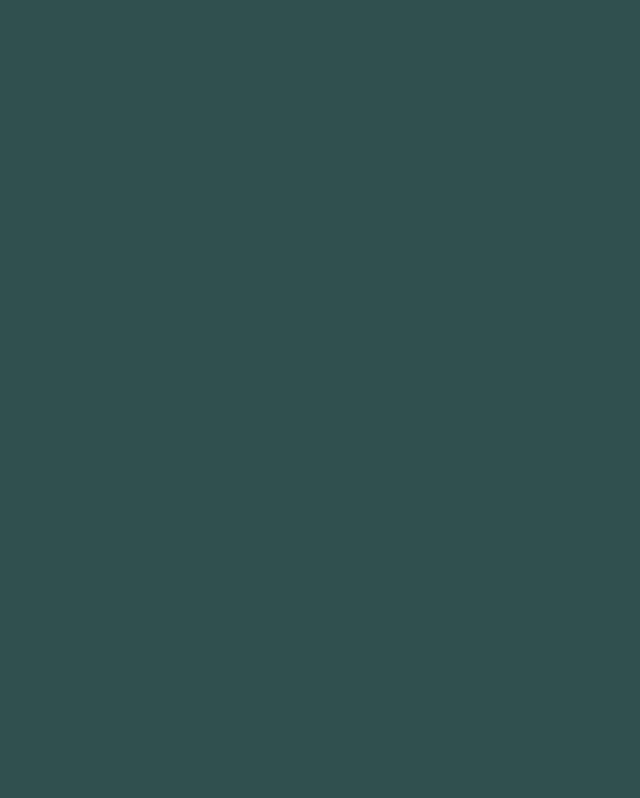
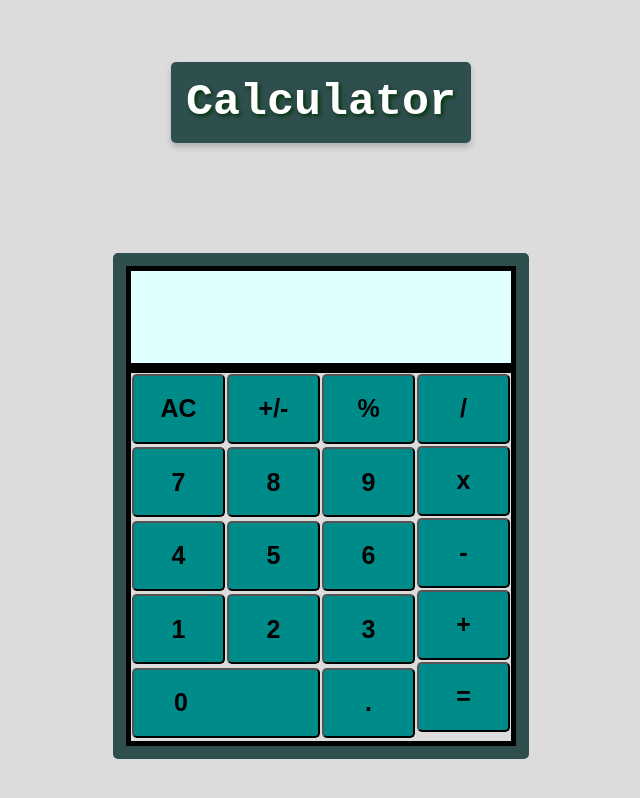
Before and after one commit to saron03/Calculator, a plain HTML site: page index.html in a window 1280 px wide. Shown: the whole page, without its empty margins (319-959 px from the left). Drawn offline with Linux system fonts and the light colour scheme.

Commit message:
Add edited files

```diff
--- a/cal.css
+++ b/cal.css
@@ -1,3 +1,75 @@
 *{
-    background-color: darkslategrey;
+    background-color:gainsboro;
+    margin: 0;
+    padding: 0;
 }
+
+body{
+margin: 0;
+padding: 0;
+display: flex;
+flex-direction: column;
+gap: 90px;
+justify-content: center;
+align-items: center;
+height : 100vh;
+}
+
+h1{
+    font-family: 'Courier New', Courier, monospace;
+    font-weight: bold;
+    font-size: 45px;
+    color: white;
+    text-shadow: 2px 2px 4px #003300;
+    background: linear-gradient(145deg, darkslategray,darkslategray);
+    padding: 15px;
+    border-radius: 5px;
+    margin: 20px 0;
+    text-align: center;
+    box-shadow: 0 4px 6px rgba(0, 0, 0, 0.2);
+}
+.container{
+    display: flex;
+    flex-direction: column;
+    border: 13px solid darkslategray;
+    border-radius: 5px;
+    height: 60%;
+    width:23%;
+    min-width: 390px;
+    max-width: 400px;
+}
+
+.display{
+    background-color:lightcyan;
+    height: 20%;
+    border: 5px solid black;
+}
+
+.btns{
+    background-color:lightcyan;
+    border: 5px solid black;
+    height: 80%;
+    display: flex;
+    gap: 0;
+}
+
+.nums{
+    display: flex;
+    flex-wrap: wrap;
+    width: 100%;
+
+}
+.operators{
+    display: flex;
+    flex-direction: column;
+}
+
+.box{
+    height:70px;
+    width:93px;
+    margin: 1px;
+    background-color: darkcyan;
+    border-radius: 5px;
+    font-size: 25px;
+    font-weight: bold;
+}
--- a/cal.js
+++ b/cal.js
@@ -0,0 +1,77 @@
+function add(num1, num2){
+    return num1 + num2;
+};
+
+function subtract(num1, num2){
+    return num1 - num2;
+};
+
+function multiply(num1, num2){
+    return num1 * num2;
+};
+
+function divide(num1, num2){
+    return num1 / num2;
+};
+
+let num1;
+let num2;
+let operand;
+ function operate(num1,num2,operand){
+    if (operand === "+"){
+        add(num1,num2);
+    }
+
+    else if (operand === "x"){
+        multiply(num1,num2);
+    }
+    else if (operand === "/"){
+        divide(num1,num2);
+    }
+    else{
+        subtract(num1,num2);
+    }
+ }
+
+
+ const btns = document.querySelector(".btns");
+ const nums = document.querySelector(".nums");
+ const operators = document.querySelector(".operators");
+
+ const box = document.createElement('button');
+
+ const arr = ["AC", "+/-", "%"];
+ for(let k = 0; k < arr.length;k++){
+    const box = document.createElement('button')
+    box.classList.add('box');
+    box.textContent= arr[k];
+    box.style.boxSizing = 'border-box';
+    nums.appendChild(box);
+ }
+
+
+ const arr2 =[7,8,9,4,5,6,1,2,3,0,"."]
+ for(let i = 0; i < arr2.length;i++){
+    const box = document.createElement('button');
+    box.classList.add('box');
+    box.textContent=arr2[i];
+    box.style.boxSizing = 'border-box';
+    if(arr2[i]===0){
+        box.style.width = "188px";
+        box.style.textAlign = "start";
+        box.style.paddingLeft = "40px";
+    }
+    else {
+        box.style.width = "93px";
+    }
+    nums.appendChild(box);
+ }
+
+ const arr3 = ["/","x","-","+","="];
+ for(let i = 0; i < arr3.length;i++){
+    const box = document.createElement('button')
+    box.classList.add('box');
+    box.textContent=arr3[i];
+    box.style.boxSizing = 'border-box';
+    operators.appendChild(box);
+ }
--- a/index.html
+++ b/index.html
@@ -2,10 +2,18 @@
 <html lang="en">
 <head>
     <meta charset="UTF-8">
-    <title>Calculator</title>
+    <title>Calc-U-Later</title>
     <link rel="stylesheet" href="cal.css">
 </head>
 <body>
+    <h1>Calculator</h1>
+    <div class="container">
+        <div class="display"></div>
+        <div class="btns">
+            <div class="nums"></div>
+            <div class="operators"></div>
+        </div>
+    </div>
     <script src="cal.js"></script>
 </body>
 </html>
```
